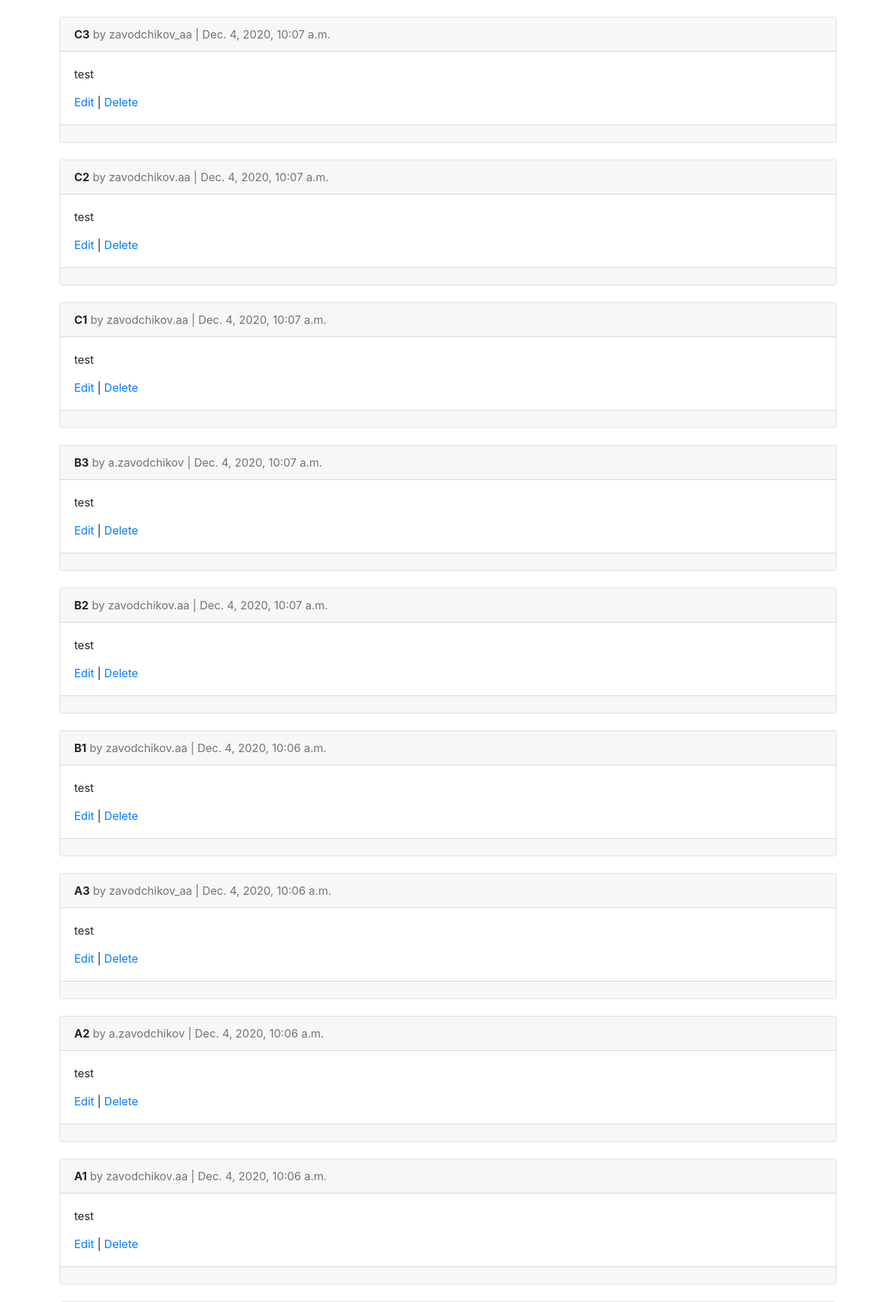
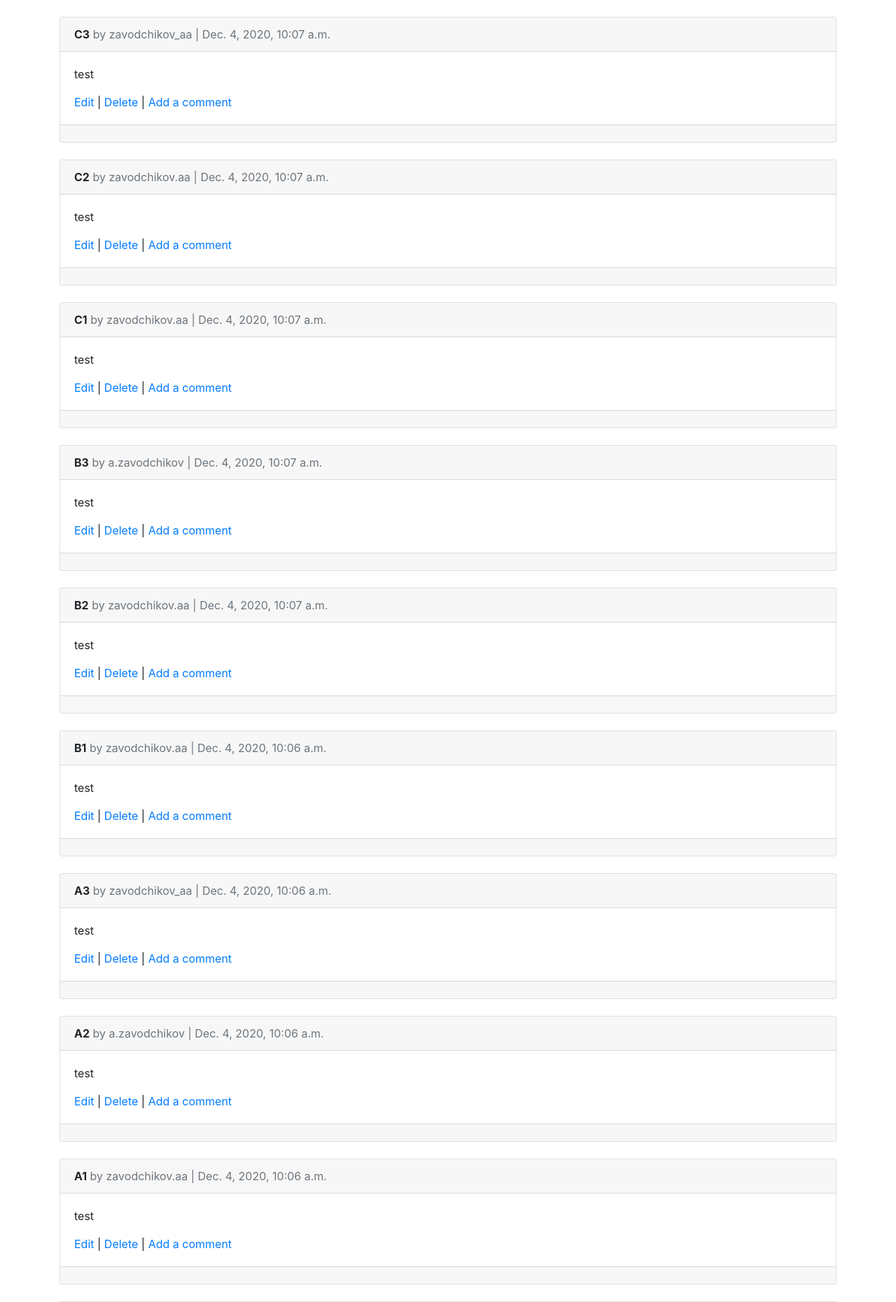
Before and after one commit to LonelyDragon/newspaper-django-app, a Django app: page /articles/ in a window 1280 px wide. Shown: the part 56-1917 px from the top of the page at 70% size. Run offline with Django 3.2, Linux system fonts and the light colour scheme; a user stored in the database is signed in; data comes from the database, SQL or seed files in the repository; parts of the project's set-up code (start-up, migrations or seed data) failed here and were passed over; some libraries are stand-ins or nearby versions.

Commit message:
edit views.py - ading comment_edit view

```diff
--- a/articles/views.py
+++ b/articles/views.py
@@ -2,19 +2,17 @@ from django.contrib.auth.mixins import LoginRequiredMixin, UserPassesTestMixin
 from django.views.generic import ListView, DetailView
 from django.views.generic.edit import UpdateView, DeleteView, CreateView
 from django.urls import reverse_lazy
+from django.http import Http404
 
 
-from .models import Article
+from .models import Article, Comment
 
 
 class ArticleListView(LoginRequiredMixin, ListView):
     model = Article
     template_name = 'article_list.html'
     login_url = 'login'
-    queryset = Article.objects.order_by('date')
-
-    def get_queryset(self):
-        return self.queryset.reverse()
+    queryset = Article.objects.order_by('-date')
 
 class ArticleDetailView(LoginRequiredMixin, DetailView):
     model = Article
@@ -30,6 +28,22 @@ class ArticleEditView(LoginRequiredMixin, UserPassesTestMixin, UpdateView):
     def test_func(self):
         obj = self.get_object()
         return obj.author == self.request.user
+
+class ArtilcleCommentAdd(LoginRequiredMixin, CreateView):
+    model = Comment
+    fields = ('comment', )
+    template_name = 'article_comment_add.html'
+    login_url = 'login'
+
+
+    def form_valid(self, form):
+        form.instance.author = self.request.user
+        try:
+            form.instance.article = Article.objects.get(pk=self.kwargs.get("pk"))
+        except Article.DoesNotExist:
+            raise Http404("Article does not exist")
+        return super().form_valid(form)
+
 
 class ArticleDeleteView(LoginRequiredMixin, UserPassesTestMixin, DeleteView):
     model = Article
--- a/templates/article_list.html
+++ b/templates/article_list.html
@@ -16,7 +16,8 @@
             <div class="card-body">
                 <p>{{ article.body}}</p>
                 <a href="{% url 'article_edit' article.pk %}">Edit</a> |
-                <a href="{% url 'article_delete' article.pk %}">Delete</a>
+                <a href="{% url 'article_delete' article.pk %}">Delete</a> |
+                <a href="{% url 'article_comment_add' article.pk %}">Add a comment</a>
             </div>
             <div class="card-footer">
                 {% for comment in article.comments.all %}
```
